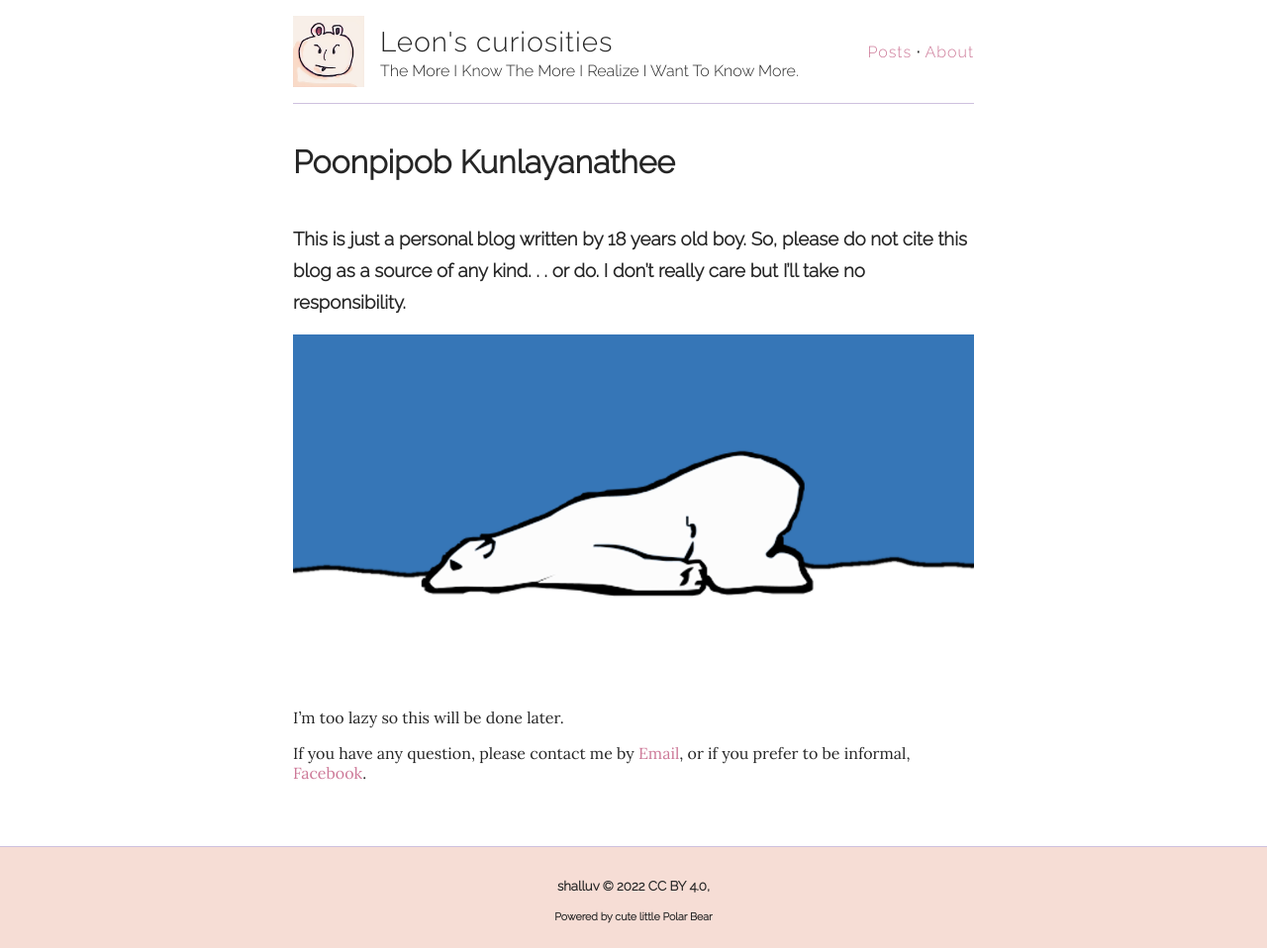
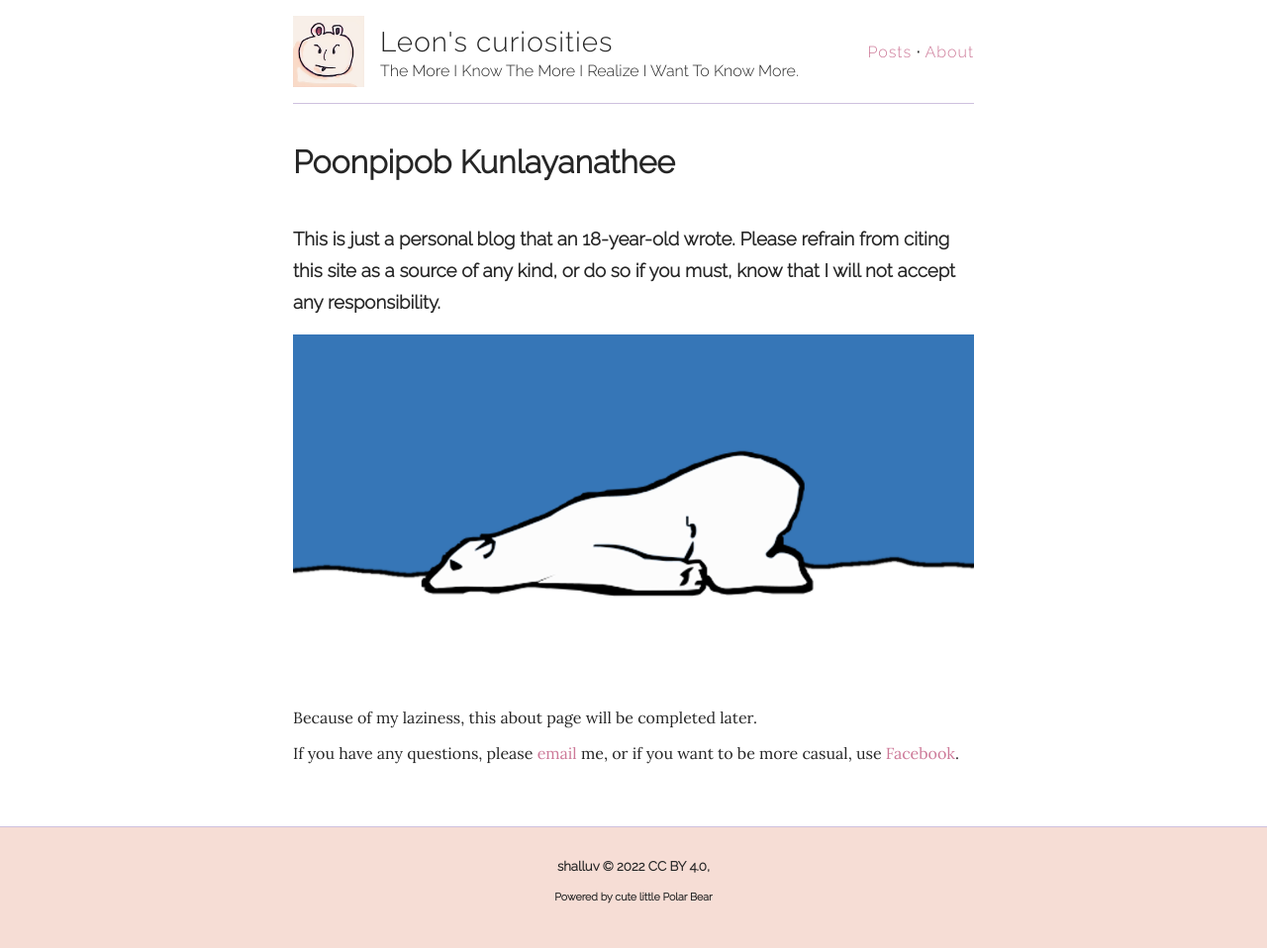
Before and after one commit to shalluv/blog, a Jekyll site: the page built from about.md, in a window 1280 px wide. Shown: the whole page at 99% size. Built offline with Jekyll 4.4.1, drawn with Linux system fonts in a browser that asks for light colours; some web fonts are replaced.

Commit message:
⬆️: update about page

```diff
--- a/about.md
+++ b/about.md
@@ -3,10 +3,10 @@ layout: empty/about
 title: Poonpipob Kunlayanathee
 ---
 
-### This is just a personal blog written by 18 years old boy. So, please do not cite this blog as a source of any kind. . . or do. I don't really care but I'll take no responsibility.
+### This is just a personal blog that an 18-year-old wrote. Please refrain from citing this site as a source of any kind, or do so if you must, know that I will not accept any responsibility.
 
 ![](/assets/img/tired-bear.png)
 
-I'm too lazy so this will be done later.
+Because of my laziness, this about page will be completed later.
 
-If you have any question, please contact me by [Email](mailto:leon555thai@gmail.com), or if you prefer to be informal, [Facebook](https://www.facebook.com/poonpipob).
+If you have any questions, please [email](mailto:leon555thai@gmail.com) me, or if you want to be more casual, use [Facebook](https://www.facebook.com/poonpipob).
```
